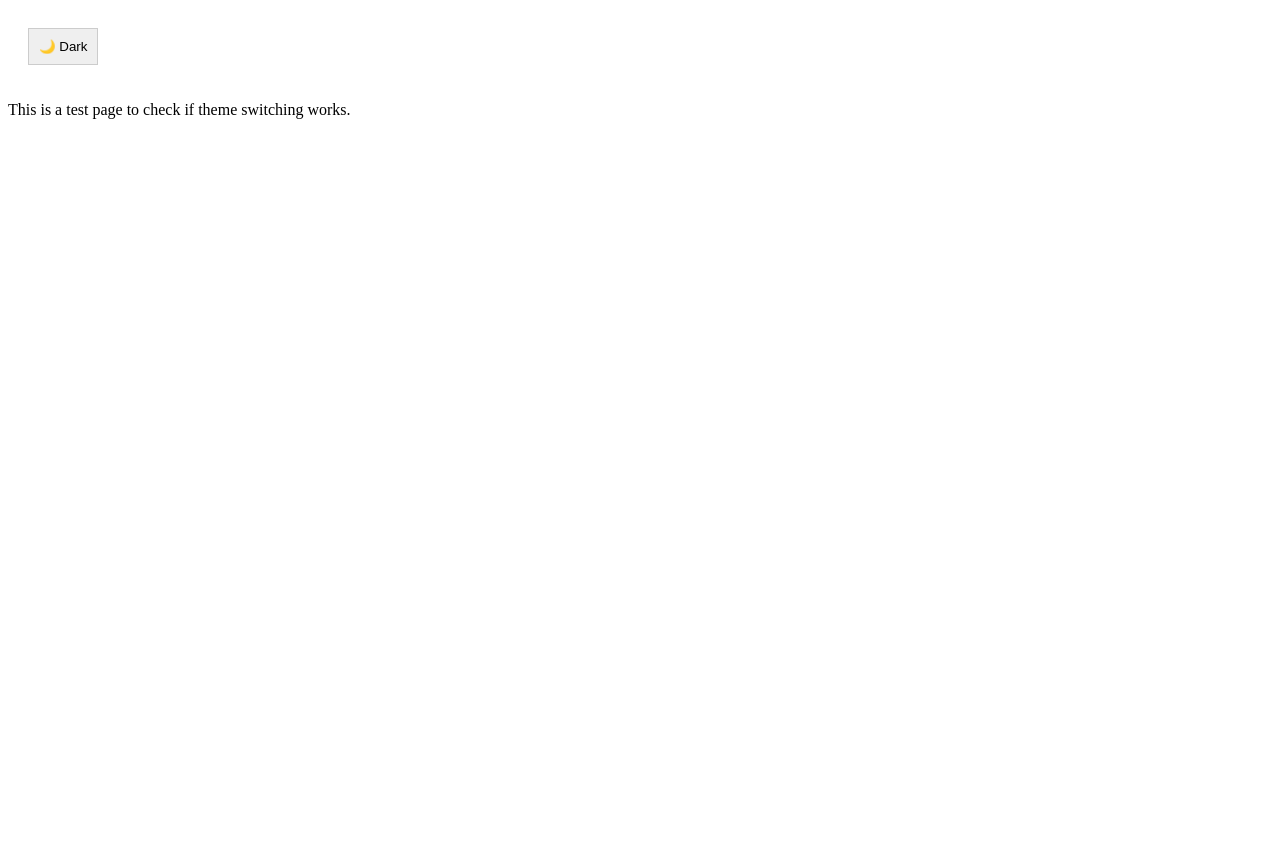
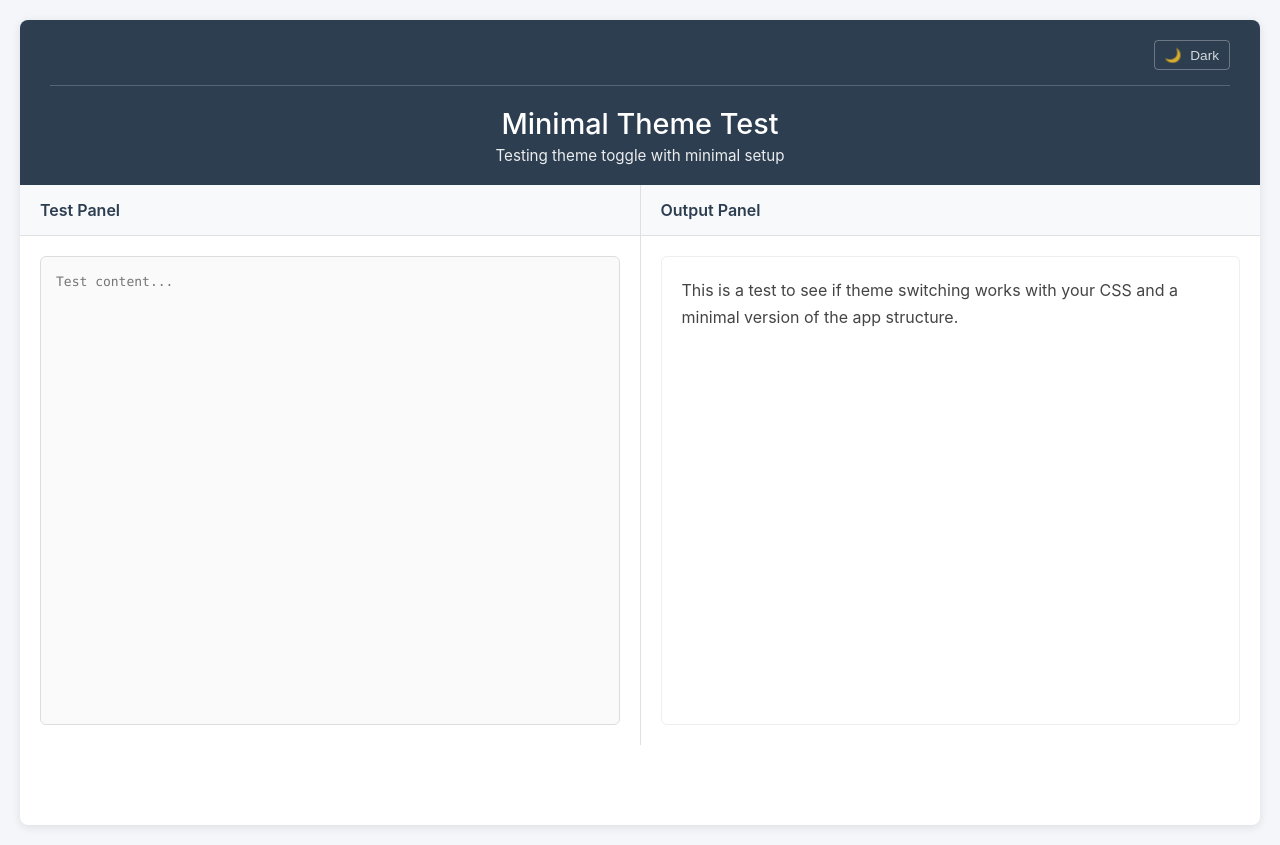
Before and after one commit to JimWardle/markdownToChecklist, a plain HTML site: page debug.html in a window 1280 px wide. Before the commit the page ends 800 px from the top, so only its background shows below. Drawn offline with Linux system fonts and the light colour scheme.

Commit message:
more debugging

```diff
--- a/debug.html
+++ b/debug.html
@@ -3,58 +3,85 @@
 <head>
     <meta charset="UTF-8">
     <meta name="viewport" content="width=device-width, initial-scale=1.0">
-    <title>Theme Debug Test</title>
-    <style>
-        [data-theme="light"] {
-            background: white;
-            color: black;
-        }
-        [data-theme="dark"] {
-            background: #1a1a1a;
-            color: white;
-        }
-        .theme-toggle {
-            padding: 10px;
-            margin: 20px;
-            border: 1px solid #ccc;
-            cursor: pointer;
-        }
-    </style>
+    <title>Minimal Theme Test</title>
+    <link rel="stylesheet" href="css/styles.css">
 </head>
 <body>
-    <button class="theme-toggle" onclick="testToggleTheme()">
+    <div class="container">
+        <div class="header">
+            <div class="nav">
+                <button class="theme-toggle" onclick="toggleTheme()">
                     <span class="theme-toggle-icon">🌙</span>
                     <span class="theme-toggle-text">Dark</span>
                 </button>
+            </div>
+            <h1>Minimal Theme Test</h1>
+            <p>Testing theme toggle with minimal setup</p>
+        </div>
 
-    <p>This is a test page to check if theme switching works.</p>
+        <div class="main-content">
+            <div class="input-panel">
+                <div class="panel-header">
+                    <div class="panel-title">Test Panel</div>
+                </div>
+                <div class="textarea-container">
+                    <textarea id="markdownInput" placeholder="Test content..."></textarea>
+                </div>
+            </div>
 
+            <div class="output-panel">
+                <div class="panel-header">
+                    <div class="panel-title">Output Panel</div>
+                </div>
+                <div class="output-container">
+                    <div id="output">
+                        <p>This is a test to see if theme switching works with your CSS and a minimal version of the app structure.</p>
+                    </div>
+                </div>
+            </div>
+        </div>
+    </div>
+
+    <!-- Only load the essential theme functions -->
     <script>
-        function testToggleTheme() {
-            console.log('Toggle clicked');
+        function initializeTheme() {
+            const savedTheme = sessionStorage.getItem('theme') || 'light';
+            document.documentElement.setAttribute('data-theme', savedTheme);
+            updateThemeToggleButton(savedTheme);
+        }
+
+        function toggleTheme() {
+            console.log('toggleTheme called');
             const currentTheme = document.documentElement.getAttribute('data-theme') || 'light';
-            console.log('Current theme:', currentTheme);
             const newTheme = currentTheme === 'dark' ? 'light' : 'dark';
-            console.log('New theme:', newTheme);
+
+            console.log('Current theme:', currentTheme, 'New theme:', newTheme);
 
             document.documentElement.setAttribute('data-theme', newTheme);
+            sessionStorage.setItem('theme', newTheme);
+            updateThemeToggleButton(newTheme);
+        }
 
-            const icon = document.querySelector('.theme-toggle-icon');
-            const text = document.querySelector('.theme-toggle-text');
+        function updateThemeToggleButton(theme) {
+            const themeToggle = document.querySelector('.theme-toggle');
+            if (themeToggle) {
+                const icon = themeToggle.querySelector('.theme-toggle-icon');
+                const text = themeToggle.querySelector('.theme-toggle-text');
 
-            if (newTheme === 'dark') {
+                if (theme === 'dark') {
                     icon.textContent = '☀️';
                     text.textContent = 'Light';
                 } else {
                     icon.textContent = '🌙';
                     text.textContent = 'Dark';
                 }
-
-            console.log('Theme switched to:', newTheme);
+            }
         }
 
-        // Initialize
-        document.documentElement.setAttribute('data-theme', 'light');
+        document.addEventListener('DOMContentLoaded', function() {
+            console.log('DOMContentLoaded fired');
+            initializeTheme();
+        });
     </script>
 </body>
 </html>
```
Also changed, not shown: index.html (+3 -1 lines). Lines whose indentation alone changed are shown as unchanged.
